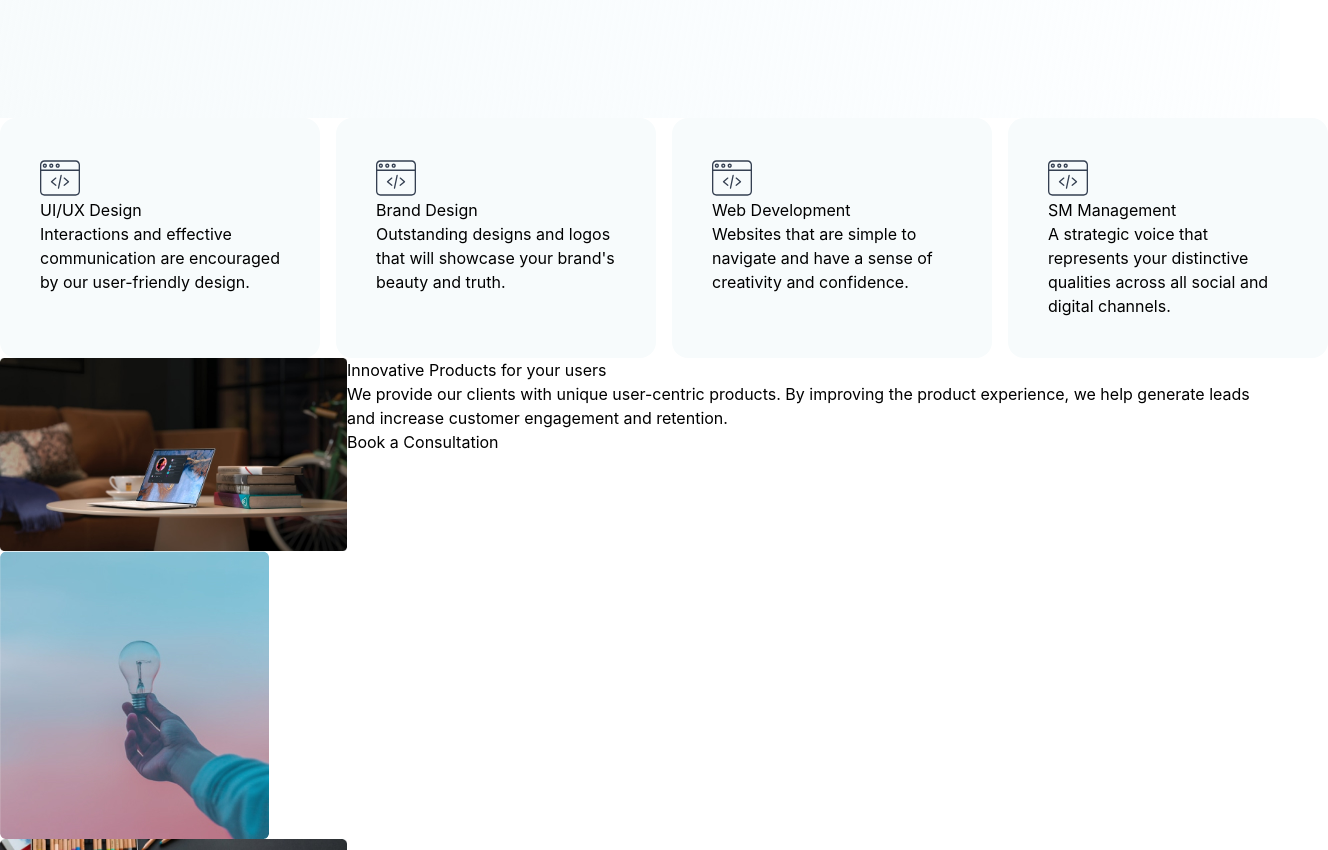
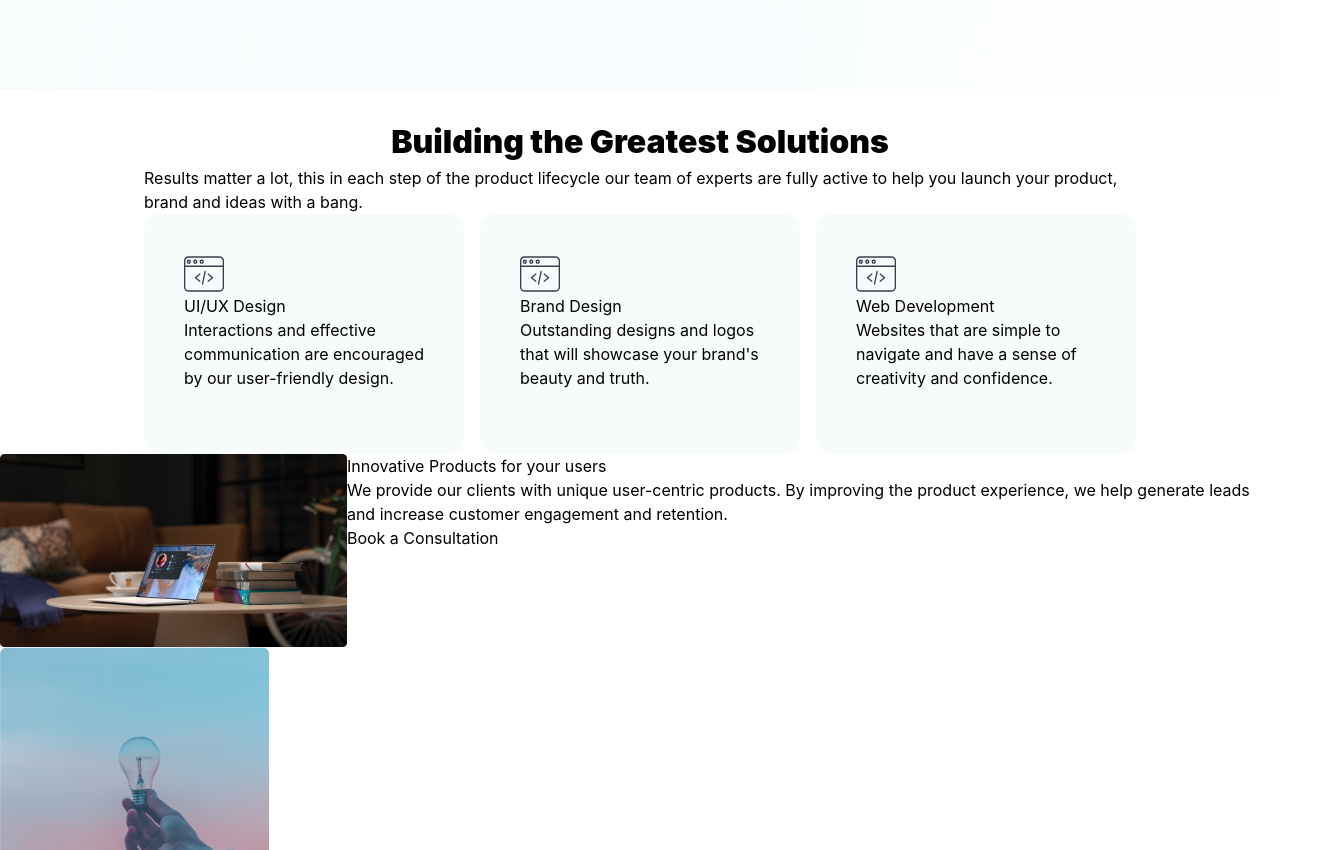
Before and after one commit to citidigital/ct-digital-website, a React (Create React App) app: page / in a window 1280 px wide. Shown: the part 512-1362 px from the top of the page, 1328 px wide, since content can reach past the window. Built offline with nearby package versions, Linux system fonts and the light colour scheme.

Commit message:
landingPage_v2

```diff
--- a/src/App.css
+++ b/src/App.css
@@ -32,6 +32,14 @@
   width: 67%;
 }
 
+.calloutElements {
+  overflow-x: auto;
+}
+
+.calloutElements::-webkit-scrollbar{
+  display: none;
+}
+
 @keyframes App-logo-spin {
   from {
     transform: rotate(0deg);
--- a/src/LandingPage/LandingPage.js
+++ b/src/LandingPage/LandingPage.js
@@ -28,7 +28,7 @@ const LandingPage = () => {
     return(
         <div className="landingPage">
             <Header />
-            <div className="bg-lpBackground px-4 py-16 mx-auto sm:max-w-xl md:max-w-full lg:max-w-screen-xl md:px-24 lg:px-8 lg:py-20">
+            <div className="bg-lpBackground bg-no-repeat px-4 py-16 mx-auto sm:max-w-xl md:max-w-full lg:max-w-screen-xl md:px-24 lg:px-8 lg:py-20">
                 <div className="absolute">
                     <Ellipse36 />
                 </div>
@@ -62,11 +62,17 @@ const LandingPage = () => {
 
                 </div>
             </div>
-            <div className="flex gap-4">
-                <UiUx/>
-                <BD/>
-                <WebProgramming/>
-                <SmManagement/>
+            <div className="px-36">
+                <div className="">
+                    <h2 className="text-3.5xl font-black w-fit mx-auto">Building the Greatest Solutions</h2>
+                    <p className="w-fit mx-auto">Results matter a lot, this in each step of the product lifecycle our team of experts are fully active to help you launch your product, brand and ideas with a bang. </p>
+                </div>
+                <div className="calloutElements flex gap-4">
+                    <UiUx/>
+                    <BD/>
+                    <WebProgramming/>
+                    <SmManagement/>
+                </div>
             </div>
             <div className="flex">
                 <div>
```
